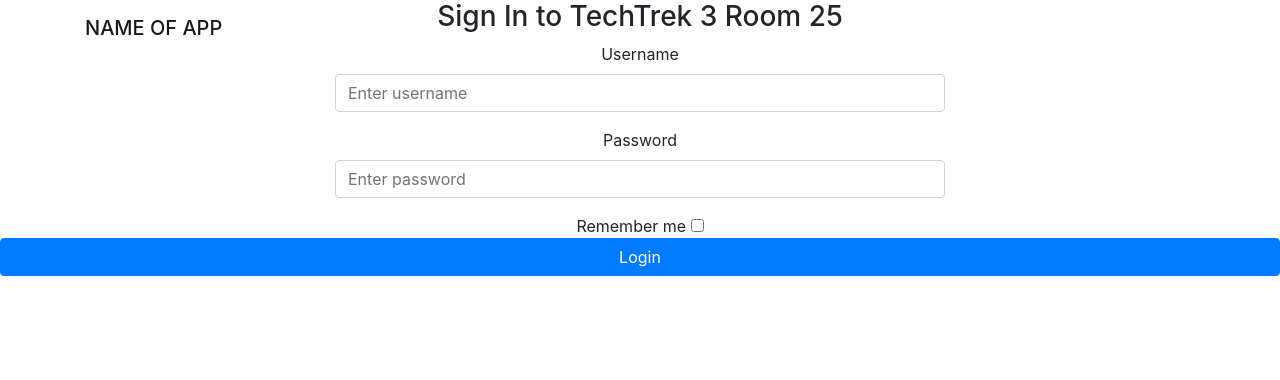
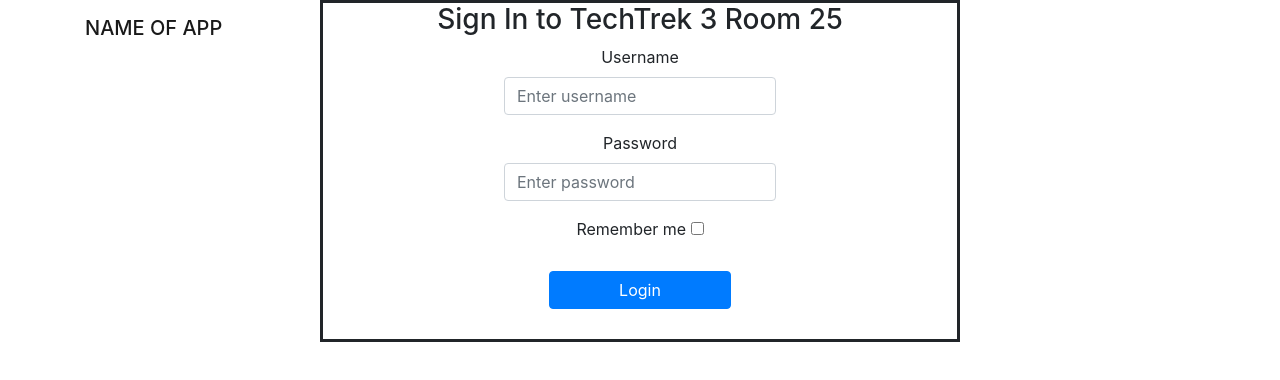
Before and after one commit to AhmadHatziq/TT3_25, a React (Create React App) app: page / in a window 1280 px wide. Shown: the top 380 px of the page. Built offline with nearby package versions, Linux system fonts and the light colour scheme.

Commit message:
Styling
creating styles.css

```diff
--- a/src/components/login.component.js
+++ b/src/components/login.component.js
@@ -1,5 +1,6 @@
 import React, { Component } from "react";
 import bcrypt from 'bcryptjs';
+import './styles.css';
 
 export default class Login extends Component {
 
@@ -57,6 +58,7 @@ export default class Login extends Component {
 
     render() {
         return (
+            <div class="container col-6" style={{backgroundColor: "white", borderStyle: "solid"}}>
             <form>
                 <h3>Sign In to TechTrek 3 Room 25</h3>
                 <center><div className="form-group col-6" >
@@ -88,14 +90,18 @@ export default class Login extends Component {
                 <div>
                 Remember me <input id="rememberChkBox" value="checked" ref="checkboxes"name="checkboxes"type="checkbox"/>
                 </div>
+                <center>
                 <button
+
                     type="submit"
-                    className="btn btn-primary btn-block"
+                    className="btn btn-primary btn-block buttonStyle"
                     onClick={() => this.nextPath('/view_account_balance')}
                 >Login
                 </button>
+                </center>
 
             </form>
+            </div>
         );
     }
 }
--- /dev/null
+++ b/src/components/styles.css
@@ -0,0 +1,9 @@
+.buttonStyle {
+    width:30%;
+    margin: 30px;
+}
+
+.containerStyle {
+    background-color: "white";
+    border-style: "solid"
+}
```
